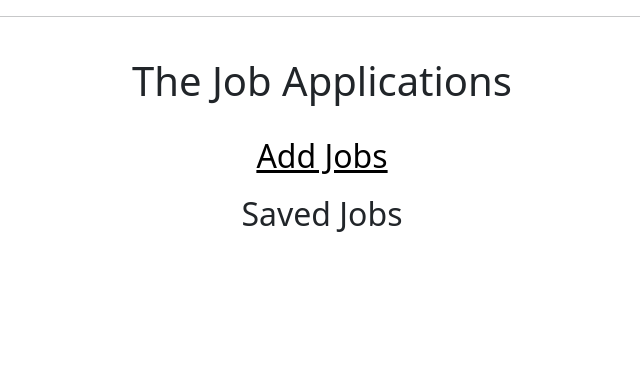
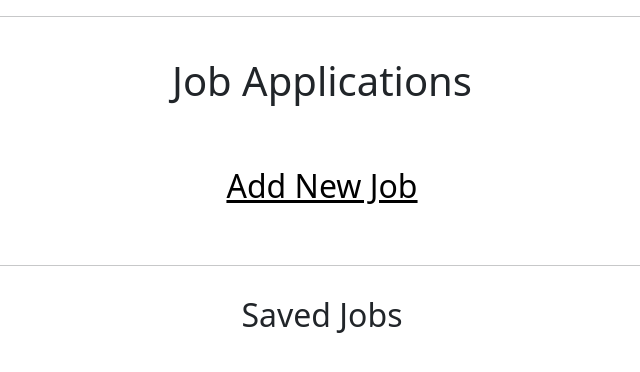
Before and after one commit to kvalge/task-manager-flask, a Flask app: page /job/ in a window 1280 px wide. Shown: the part 26-398 px from the top of the page, without its empty margins (318-958 px from the left). Run offline with Flask 3, Linux system fonts and the light colour scheme; data that the repository does not hold is empty.

Commit message:
Revised titles and style. Created delete job functionality.

```diff
--- a/app/static/style.css
+++ b/app/static/style.css
@@ -1,5 +1,6 @@
 h2 {
     width: 100%;
+    margin-top: 30px;
     margin-bottom: 20px;
 }
 
@@ -44,6 +45,7 @@ button, .button {
     border-radius: 3px;
     height: 37px;
     width: 112px;
+    margin-bottom: 20px;
 }
 
 input {
--- a/app/tasks/job/routes.py
+++ b/app/tasks/job/routes.py
@@ -12,7 +12,7 @@ def index():
 
 
 @bp.route('/new/', methods=('GET', 'POST'))
-def categories():
+def new():
     if request.method == 'POST':
         new_question = Job(title=request.form['title'],
                            content=request.form['content'])
@@ -20,3 +20,11 @@ def categories():
         db.session.commit()
         return redirect(url_for('job.index'))
     return render_template('job/new-job.html')
+
+
+@bp.route('/delete/<id>', methods=['GET', 'POST'])
+def delete(id):
+    job = Job.query.filter_by(id=id).first()
+    db.session.delete(job)
+    db.session.commit()
+    return index()
--- a/app/templates/job/index.html
+++ b/app/templates/job/index.html
@@ -1,9 +1,11 @@
 {% extends 'base.html' %}
 
 {% block content %}
-<span class="title"><h1>{% block title %} The Job Applications {% endblock %}</h1></span>
+<span class="title"><h1>{% block title %} Job Applications {% endblock %}</h1></span>
 <div class="content">
-    <h2><a href="/job/new">Add Jobs</a></h2>
+    <h2><a href="/job/new">Add New Job</a></h2>
+    <br>
+    <hr>
 </div>
 <div class="content">
     <h2>Saved Jobs</h2>
@@ -11,7 +13,7 @@
     <div>
         <p>
             <b>
-                <a href="#">
+                <a>
                     {{ job.title }}
                 </a>
             </b>
@@ -19,6 +21,10 @@
         <div class="content">
             <p>{{ job.content }}</p>
         </div>
+        <form action="/job/delete/{{job.id}}" method=post>
+            <input type="hidden" name="id" value="">
+            <input type="submit" value="Delete" class="button"/>
+        </form>
         <hr>
     </div>
     {% endfor %}
--- a/app/templates/job/new-job.html
+++ b/app/templates/job/new-job.html
@@ -11,6 +11,6 @@
             <label for="content">Content: </label>
             <textarea id="content" name="content" rows="5" cols="133"></textarea>
         </div>
-        <button name="job" type="submit">To Jobs</button>
+        <button name="job" type="submit">Add Job</button>
     </form>
     {% endblock %}
```
